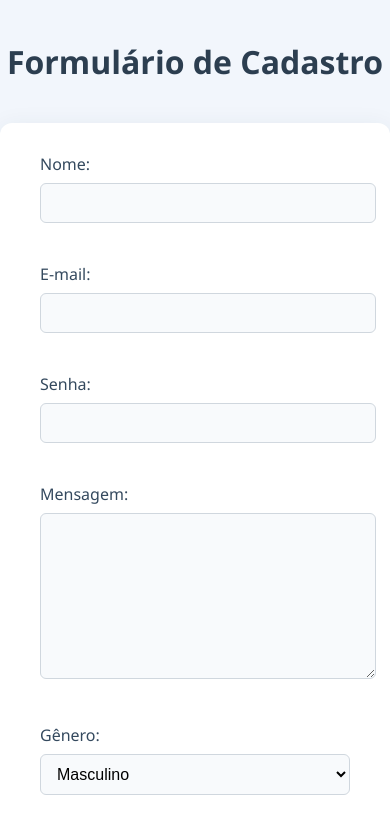
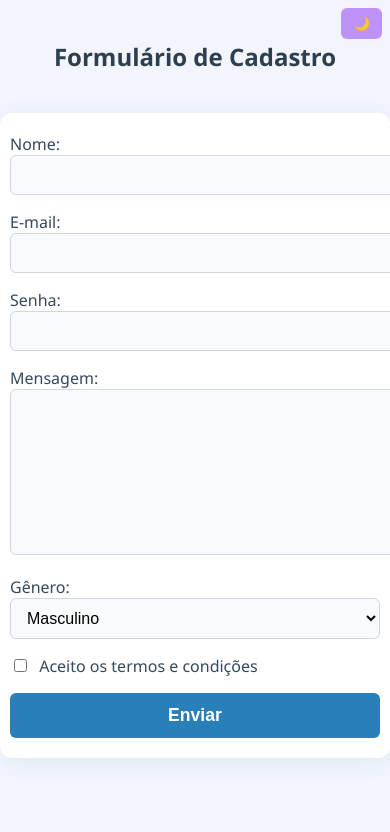
Before and after one commit to Alegria-LTDA/Aulas-Frontend, a plain HTML site: page formularios.html in a window 390 px wide. Shown: the top 832 px of the page. Drawn offline with Linux system fonts and the light colour scheme.

Commit message:
Pequenos ajustes

```diff
--- a/formularios.html
+++ b/formularios.html
@@ -6,8 +6,22 @@
     <meta name="viewport" content="width=device-width, initial-scale=1.0">
     <title>Formulário de Exemplo</title>
     <style>
+        :root {
+            --primary-bg: #f2f6fc;
+            --primary-color: #2c3e50;
+            --form-bg: #fff;
+            --form-shadow: 0 4px 24px rgba(44, 62, 80, 0.08);
+            --input-bg: #f8fafc;
+            --input-border: #d0d7de;
+            --input-focus: #2980b9;
+            --button-bg: #2980b9;
+            --button-hover: #1c5d99;
+            --button-color: #fff;
+            --border-radius: 12px;
+        }
+
         body {
-            background: #f2f6fc;
+            background: var(--primary-bg);
             font-family: 'Segoe UI', Arial, sans-serif;
             margin: 0;
             padding: 0;
@@ -15,67 +29,62 @@
 
         h1 {
             text-align: center;
-            color: #2c3e50;
+            color: var(--primary-color);
             margin-top: 40px;
         }
 
         form {
-            background: #fff;
+            background: var(--form-bg);
             max-width: 400px;
             margin: 40px auto;
             padding: 30px 40px 25px 40px;
-            border-radius: 12px;
-            box-shadow: 0 4px 24px rgba(44, 62, 80, 0.08);
+            border-radius: var(--border-radius);
+            box-shadow: var(--form-shadow);
+            display: flex;
+            flex-direction: column;
+            gap: 16px;
         }
 
         label {
-            display: block;
-            margin-bottom: 8px;
             color: #34495e;
             font-weight: 500;
+            margin-bottom: 6px;
         }
 
         input[type="text"],
         input[type="email"],
         input[type="password"],
-        select {
+        select,
+        textarea {
             width: 100%;
             padding: 10px 12px;
-            margin-bottom: 18px;
-            border: 1px solid #d0d7de;
+            border: 1px solid var(--input-border);
             border-radius: 6px;
             font-size: 1rem;
-            background: #f8fafc;
+            background: var(--input-bg);
             transition: border-color 0.2s;
         }
 
         input:focus,
         textarea:focus,
         select:focus {
-            border-color: #2980b9;
+            border-color: var(--input-focus);
             outline: none;
         }
 
         input[type="checkbox"] {
             margin-right: 8px;
         }
+
         textarea {
-            width: 100%;
-            padding: 10px 12px;
-            margin-bottom: 18px;
-            border: 1px solid #d0d7de;
-            border-radius: 6px;
-            font-size: 1rem;
-            background: #f8fafc;
             resize: vertical;
-            transition: border-color 0.2s;
         }
 
         button[type="submit"] {
             width: 100%;
             padding: 12px;
-            background: #2980b9;
-            color: #fff;
+            background: var(--button-bg);
+            color: var(--button-color);
             border: none;
             border-radius: 6px;
             font-size: 1.1rem;
@@ -85,50 +94,131 @@
         }
 
         button[type="submit"]:hover {
-            background: #1c5d99;
+            background: var(--button-hover);
+        }
+
+        /* Dark mode */
+        .dracula-mode {
+            background: #282a36;
+            color: #f8f8f2;
+        }
+
+        .dracula-mode form {
+            background: #44475a;
+            box-shadow: 0 4px 24px rgba(68, 71, 90, 0.16);
+        }
+
+        .dracula-mode h1 {
+            color: #bd93f9;
+        }
+
+        .dracula-mode label {
+            color: #ff79c6;
+        }
+
+        .dracula-mode input[type="text"],
+        .dracula-mode input[type="email"],
+        .dracula-mode input[type="password"],
+        .dracula-mode select,
+        .dracula-mode textarea {
+            background: #282a36;
+            color: #f8f8f2;
+            border-color: #bd93f9;
+        }
+
+        .dracula-mode input:focus,
+        .dracula-mode textarea:focus,
+        .dracula-mode select:focus {
+            border-color: #ff79c6;
+        }
+
+        .dracula-mode button[type="submit"] {
+            background: #bd93f9;
+            color: #282a36;
+        }
+
+        .dracula-mode button[type="submit"]:hover {
+            background: #ff79c6;
+            color: #282a36;
+        }
+
+        /* Responsivo */
+        @media (max-width: 500px) {
+            form {
+                padding: 20px 10px;
+            }
+
+            h1 {
+                font-size: 1.5rem;
+            }
+        }
+
+        .dark-toggle-btn {
+            position: fixed;
+            top: 16px;
+            right: 16px;
+            padding: 10px 18px;
+            background: #bd93f9;
+            color: #282a36;
+            border: none;
+            border-radius: 6px;
+            cursor: pointer;
+            font-weight: 600;
+            z-index: 1000;
+        }
+
+        @media (max-width: 500px) {
+            .dark-toggle-btn {
+                top: 8px;
+                right: 8px;
+                padding: 8px 12px;
+            }
         }
     </style>
-</head>
-
-<head>
-    <meta charset="UTF-8">
-    <meta name="viewport" content="width=device-width, initial-scale=1.0">
-    <title>Formulário de Exemplo</title>
+    <script>
+        function toggleDarkMode() {
+            document.body.classList.toggle('dracula-mode');
+        }
+    </script>
 </head>
 
 <body>
+    <button class="dark-toggle-btn" onclick="toggleDarkMode()" aria-label="Alternar modo escuro">
+        🌙
+    </button>
     <h1>Formulário de Cadastro</h1>
-    <form action="/submit" method="post">
+    <form action="/submit" method="post" autocomplete="on">
+        <div>
             <label for="nome">Nome:</label>
-        <input type="text" id="nome" name="nome" required>
-        <br><br>
-
+            <input type="text" id="nome" name="nome" required autocomplete="name">
+        </div>
+        <div>
             <label for="email">E-mail:</label>
-        <input type="email" id="email" name="email" required>
-        <br><br>
-
+            <input type="email" id="email" name="email" required autocomplete="email">
+        </div>
+        <div>
             <label for="senha">Senha:</label>
-        <input type="password" id="senha" name="senha" required>
-        <br><br>
+            <input type="password" id="senha" name="senha" required autocomplete="new-password">
+        </div>
+        <div>
             <label for="mensagem">Mensagem:</label>
             <textarea id="mensagem" name="mensagem" rows="8" required></textarea>
-        <br><br>
-
+        </div>
+        <div>
             <label for="genero">Gênero:</label>
             <select id="genero" name="genero">
                 <option value="masculino">Masculino</option>
                 <option value="feminino">Feminino</option>
                 <option value="outro">Outro</option>
             </select>
-        <br><br>
-
+        </div>
+        <div>
             <label for="termos">
                 <input type="checkbox" id="termos" name="termos" required>
                 Aceito os termos e condições
             </label>
-        <br><br>
-
-        <button type="submit">Enviar</button>
+        </div>
+        <button type="submit" formaction=".\index.html">Enviar</button>
     </form>
 </body>
 
```
Also changed, not shown: portfolio.html (+4 -0 lines). Lines whose indentation alone changed are shown as unchanged.
